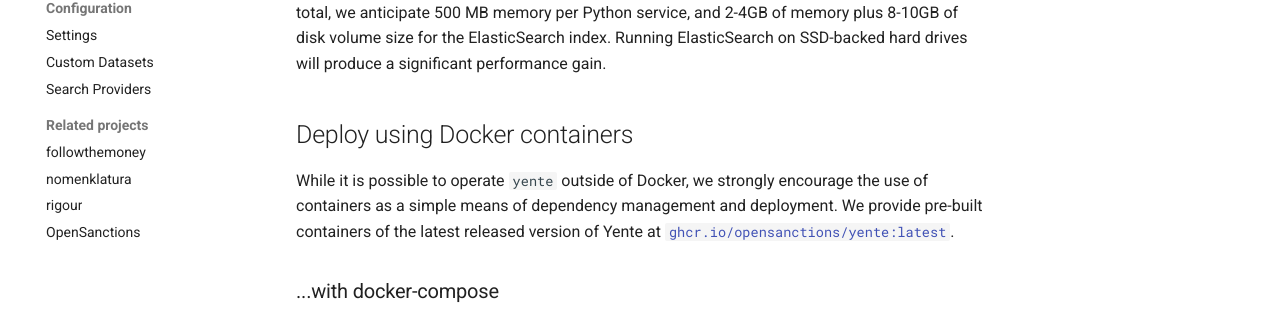
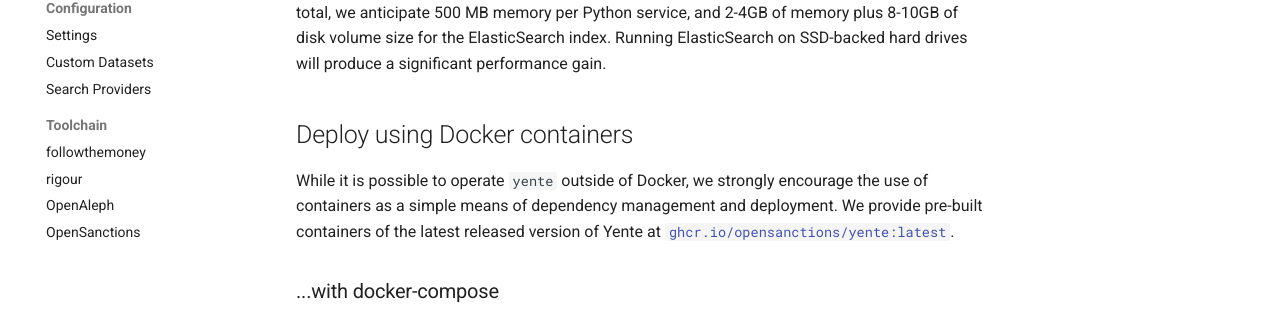
Before and after one commit to opensanctions/yente, an MkDocs documentation site: the page built from docs/deploy/index.md, in a window 1280 px wide. Shown: the part 282-591 px from the top of the page. Built offline with MkDocs 1.6.1 and Material for MkDocs 9.7.7, drawn with Linux system fonts in a browser that asks for light colours; comment, search, counter and statistics services are not loaded.

Commit message:
Change nav links a bit

```diff
--- a/mkdocs.yml
+++ b/mkdocs.yml
@@ -56,15 +56,16 @@ nav:
   - Overview: index.md
   - FAQ: https://www.opensanctions.org/faq/?section=yente
   - Deployment:
-    - Overview: deploy/index.md
-    - Restrictive firewalls: deploy/firewall.md
+      - Overview: deploy/index.md
+      - Restrictive firewalls: deploy/firewall.md
   - Configuration:
-    - Settings: settings.md
-    - Custom Datasets: datasets.md
-    - Search Providers: opensearch.md
+      - Settings: settings.md
+      - Custom Datasets: datasets.md
+      - Search Providers: opensearch.md
 
-  - Related projects:
-    - followthemoney: https://followthemoney.tech/
-    - nomenklatura: https://github.com/opensanctions/nomenklatura/
-    - rigour: https://rigour.followthemoney.tech/
-    - OpenSanctions: https://www.opensanctions.org/
+  - Toolchain:
+      - followthemoney: https://followthemoney.tech/
+      - rigour: https://rigour.followthemoney.tech/
+      # - yente: https://yente.followthemoney.tech/
+      - OpenAleph: https://openaleph.org/docs/
+      - OpenSanctions: https://www.opensanctions.org/docs/
```
